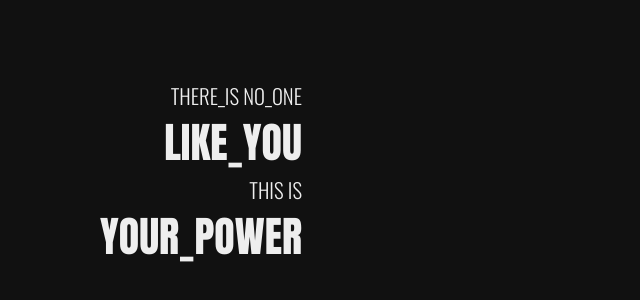
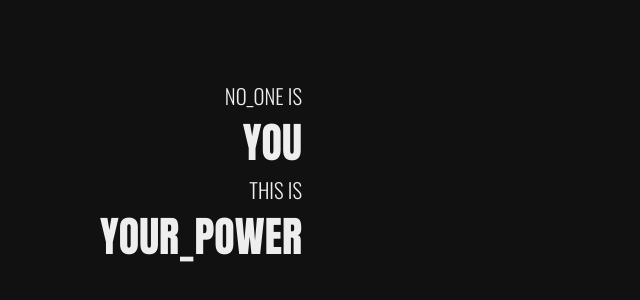
Before and after one commit to codevenator/codevenator.github.io, a plain HTML site: page index.html in a window 1280 px wide. Shown: the part 226-526 px from the top of the page, without its empty margins (0-640 px from the left). Drawn offline with nearby package versions, Linux system fonts and the light colour scheme.

Commit message:
Updated index.html

```diff
--- a/index.html
+++ b/index.html
@@ -16,8 +16,8 @@
 	<div class="container--main container-fluid">
 		<div class="container--inner">
 			<div class="intro">
-				<p class="sub animate">There_is no_one</p>
-				<p class="title animate">like_you</p>
+				<p class="sub animate">no_one is</p>
+				<p class="title animate">you</p>
 				<p class="sub animate">this is</p>
 				<p class="title animate">your_power</p>
 			</div>
```
